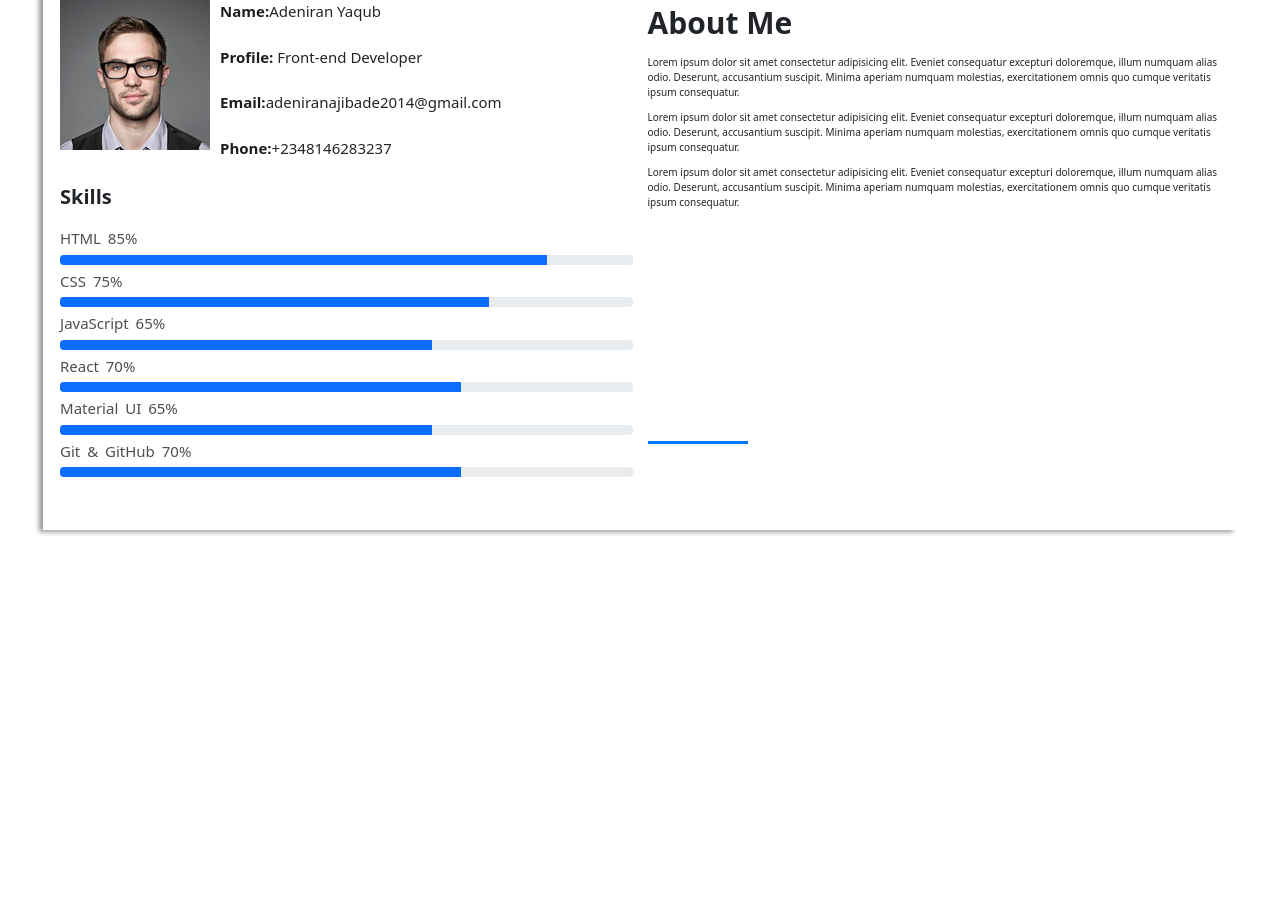
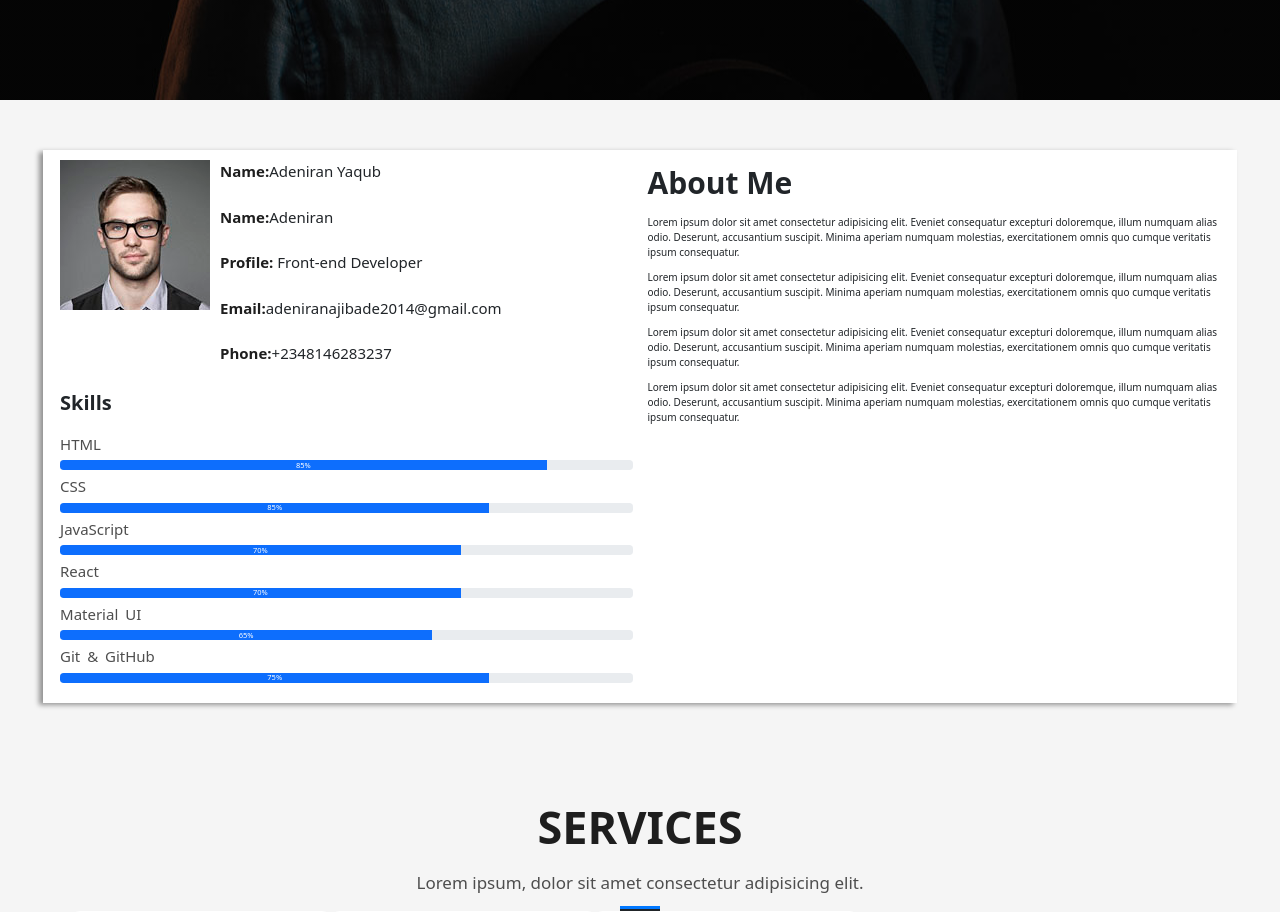
Before and after one commit to Yahckman1112/portfolio-site, a React (Create React App) app: page /about in a window 1280 px wide. Shown: the part 760-1672 px from the top of the page. Before the commit the page ends 1340 px from the top, so only its background shows below. Built offline with nearby package versions, Linux system fonts and the light colour scheme.

Commit message:
Finishing up about and started service page

```diff
--- a/src/App.js
+++ b/src/App.js
@@ -3,20 +3,23 @@ import { Route, Routes } from 'react-router-dom';
 import NavBar from './components/navBar/navBar';
 import Home from './pages/home/home';
 import About from './pages/about/about';
+import Service from './pages/services/service';
 function App() {
   return (
     <div className="App">
      <NavBar/>
+        <  Home />
+     <  About />
+     < Service/>
 
-
-
+{/*
       <Routes>
 
         <Route path='/about' exact element={<  About />}/>
         <Route path='/' exact element={<  Home />}/>
-      </Routes>
+      </Routes> */}
 
-     < About/>
+
     </div>
   );
 }
--- a/src/components/navBar/navBar.jsx
+++ b/src/components/navBar/navBar.jsx
@@ -17,7 +17,7 @@ import {
 import {AiOutlineMenuUnfold} from 'react-icons/ai'
 import { Link } from "react-router-dom";
 import styles from "./navBar.module.scss";
-function Example(args) {
+function Example({props}) {
   const [isOpen, setIsOpen] = useState(false);
 
   const toggle = () => setIsOpen(!isOpen);
@@ -31,7 +31,7 @@ function Example(args) {
             <Link className={styles.nav_link} to="/">
               Home
             </Link>
-            <Link className={styles.nav_link} to="/about">
+            <Link onClick={console.log('about') } className={styles.nav_link} to="/about">
               About
             </Link>
             <Link className={styles.nav_link} to="/services">
@@ -51,7 +51,7 @@ function Example(args) {
             <Collapse isOpen={isOpen} navbar>
               <Nav className= {`${styles.response_links} me-auto`} navbar >
                 <NavItem>
-                  <Link to='/' className={styles.response_link} >Home</Link>
+                  <Link  to='/' className={styles.response_link} >Home</Link>
                   <Link to='/about' className={styles.response_link} >About</Link>
                   <Link to='/services' className={styles.response_link} >Services</Link>
                   <Link to='/' className={styles.response_link} >Work</Link>
--- a/src/pages/about/about.jsx
+++ b/src/pages/about/about.jsx
@@ -2,6 +2,8 @@ import React from "react";
 import styles from "./about.module.scss";
 import img from "../../assets/img/myPics.jpg";
 import { Progress } from "reactstrap";
+
+import { abouts,skills,aboutMe } from './aboutme';
 function About(props) {
   return (
     <div className={styles.about}>
@@ -13,65 +15,33 @@ function About(props) {
             </div>
 
             <div className={styles.side1_text}>
+              {abouts.map(about=>(
               <p className={styles.side1_text_paras}>
-                <span className={styles.side1_text_para}>Name:</span>Adeniran
-                Yaqub
+                <span className={styles.side1_text_para}>{about.main}:</span>{about.Sub}
               </p>
-              <p className={styles.side1_text_paras}>
-                <span className={styles.side1_text_para}>Profile:</span>{" "}
-                Front-end Developer
-              </p>
-              <p className={styles.side1_text_paras}>
-                <span className={styles.side1_text_para}>Email:</span>
-                adeniranajibade2014@gmail.com
-              </p>
-              <p className={styles.side1_text_paras}>
-                <span className={styles.side1_text_para}>Phone:</span>
-                +2348146283237
-              </p>
+              ))}
             </div>
           </div>
+
           <div className={styles.skills}>
             <p className={styles.skill_para}>Skills</p>
-            <div>
-              <div className={styles.skills_label}>HTML 85%</div>{" "}
-              <Progress value={85} />
-              <div className={styles.skills_label}>CSS 75%</div>{" "}
-              <Progress value={75} />
-              <div className={styles.skills_label}>JavaScript 65%</div>{" "}
-              <Progress value={65} />
-              <div className={styles.skills_label}>React 70%</div>{" "}
-              <Progress value={70} />
-              <div className={styles.skills_label}>Material UI 65%</div>{" "}
-              <Progress value={65} />
-              <div className={styles.skills_label}>Git & GitHub 70%</div>{" "}
-              <Progress value={70} />
-            </div>
+              {skills.map(skill=>(
+                <div>
+                  <div className={styles.skills_label}>{skill.skill}</div>
+                  <Progress value={skill.value} >{skill.label}</Progress>
+                </div>
+              ))}
           </div>
         </div>
+
         <div className="col-12 col-lg-6 col-md-6">
           <p className={styles.about_side}>About Me</p>
+          {aboutMe.map((about,i)=>(
+
           <p className={styles.about_side_para_para}>
-            {" "}
-            Lorem ipsum dolor sit amet consectetur adipisicing elit. Eveniet
-            consequatur excepturi doloremque, illum numquam alias odio.
-            Deserunt, accusantium suscipit. Minima aperiam numquam molestias,
-            exercitationem omnis quo cumque veritatis ipsum consequatur.
+            {about.text}
           </p>
-          <p className={styles.about_side_para_para}>
-            {" "}
-            Lorem ipsum dolor sit amet consectetur adipisicing elit. Eveniet
-            consequatur excepturi doloremque, illum numquam alias odio.
-            Deserunt, accusantium suscipit. Minima aperiam numquam molestias,
-            exercitationem omnis quo cumque veritatis ipsum consequatur.
-          </p>
-          <p className={styles.about_side_para_para}>
-            {" "}
-            Lorem ipsum dolor sit amet consectetur adipisicing elit. Eveniet
-            consequatur excepturi doloremque, illum numquam alias odio.
-            Deserunt, accusantium suscipit. Minima aperiam numquam molestias,
-            exercitationem omnis quo cumque veritatis ipsum consequatur.
-          </p>
+          ))}
         </div>
       </div>
     </div>
--- a/src/pages/about/about.module.scss
+++ b/src/pages/about/about.module.scss
@@ -2,14 +2,16 @@
 
 
 .about{
-    height:80vh;
+    height:auto;
+    width: 100%;
     padding: 5rem;
-    background-color: rgba(255, 255, 255, 0.767);
+    background-color:  #f5f5f5;
+
 
     @include reponsive(tab){
         padding: 2rem;
         height: auto;
-        width: auto;
+
     }
 }
 
@@ -91,26 +93,26 @@ side1_text{
     }
 }
 
-.about_side::before{
-    content: "";
-    position: absolute;
-    height: 3px;
-    top: 120rem;
-    background-color: #0078ff;
-    width: 100px;
-    bottom: -12px;
+// .about_side::before{
+//     content: "";
+//     position: absolute;
+//     height: 3px;
+//     top: 120rem;
+//     background-color: #0078ff;
+//     width: 100px;
+//     bottom: -12px;
 
-    @include reponsive(phone){
-        top: 162.5rem;
-        width: 63px;
+//     @include reponsive(phone){
+//         top: 162.5rem;
+//         width: 63px;
 
-    }
-    @include reponsive(tab){
-        top: 115.9rem;
-        width: 63px;
+//     }
+//     @include reponsive(tab){
+//         top: 115.9rem;
+//         width: 63px;
 
-    }
-}
+//     }
+// }
 
 .about_side_para{
     font-size: 1.2rem;
@@ -125,3 +127,7 @@ side1_text{
 
     }
 }
+
+.skills{
+    padding-bottom: 10px;
+ }
--- /dev/null
+++ b/src/pages/about/aboutme.js
@@ -0,0 +1,82 @@
+export const abouts=[
+    {
+      main:'Name',
+      Sub:'Adeniran Yaqub',
+    },
+    {
+      main:'Name',
+      Sub:'Adeniran',
+    },
+    {
+      main:'Profile',
+      Sub:' Front-end Developer',
+    },
+    {
+      main:'Email',
+      Sub:'adeniranajibade2014@gmail.com',
+    },
+    {
+      main:'Phone',
+      Sub:'+2348146283237',
+    },
+  ]
+
+  export const skills=[
+    {
+      skill:'HTML ',
+      value: 85,
+      label: '85%',
+    },
+    {
+      skill:'CSS ',
+      value: 75,
+      label: '85%',
+    },
+    {
+      skill:'JavaScript',
+      value: 70,
+      label: '70%',
+    },
+    {
+      skill:'React',
+      value: 70,
+      label: '70%',
+    },
+    {
+      skill:'Material UI',
+      value: 65,
+      label: '65%',
+    },
+    {
+      skill:'Git & GitHub',
+      value: 75,
+      label: '75%',
+    },
+  ]
+
+  export const aboutMe=[
+    {
+        text: `Lorem ipsum dolor sit amet consectetur adipisicing elit. Eveniet
+        consequatur excepturi doloremque, illum numquam alias odio.
+        Deserunt, accusantium suscipit. Minima aperiam numquam molestias,
+        exercitationem omnis quo cumque veritatis ipsum consequatur.`
+    },
+    {
+        text: `Lorem ipsum dolor sit amet consectetur adipisicing elit. Eveniet
+        consequatur excepturi doloremque, illum numquam alias odio.
+        Deserunt, accusantium suscipit. Minima aperiam numquam molestias,
+        exercitationem omnis quo cumque veritatis ipsum consequatur.`
+    },
+    {
+        text: `Lorem ipsum dolor sit amet consectetur adipisicing elit. Eveniet
+        consequatur excepturi doloremque, illum numquam alias odio.
+        Deserunt, accusantium suscipit. Minima aperiam numquam molestias,
+        exercitationem omnis quo cumque veritatis ipsum consequatur.`
+    },
+    {
+        text: `Lorem ipsum dolor sit amet consectetur adipisicing elit. Eveniet
+        consequatur excepturi doloremque, illum numquam alias odio.
+        Deserunt, accusantium suscipit. Minima aperiam numquam molestias,
+        exercitationem omnis quo cumque veritatis ipsum consequatur.`
+    },
+]
--- a/src/pages/home/home.module.scss
+++ b/src/pages/home/home.module.scss
@@ -9,10 +9,11 @@
 
     @include reponsive(tab){
         background-position: center;
+
     }
 }
 .texts{
-    padding-top: 40%;
+    padding-top: 15%;
     @include reponsive(tab){
         padding-top: 50%;
     }
@@ -21,7 +22,7 @@
     }
 }
 .para1{
-    font-size: 4.5rem;
+    font-size: 5rem;
     font-weight: 600;
 
     @include reponsive(tab){
--- /dev/null
+++ b/src/pages/services/service.jsx
@@ -0,0 +1,29 @@
+import React from 'react';
+import {TbWorld} from 'react-icons/tb'
+import styles from './service.module.scss'
+function Service(props) {
+    return (
+        <div className={styles.service}>
+            <div className="container">
+                <div className="text-center">
+                    <p className={styles.para1}>Services</p>
+                    <p className={styles.para2}>Lorem ipsum, dolor sit amet consectetur adipisicing elit.</p>
+                    <div className={styles.line}></div>
+                </div>
+
+                <div className={`${styles.row} row`}>
+                    <div className={` ${styles.card} col-12 col-lg-4`}>
+                        <div className={styles.logo}> < TbWorld size={50}/> </div>
+                    </div>
+                    <div className={` ${styles.card} col-12 col-lg-4`}>2</div>
+                    <div className={` ${styles.card} col-12 col-lg-4`}>3</div>
+                </div>
+
+
+            </div>
+
+        </div>
+    );
+}
+
+export default Service;
--- /dev/null
+++ b/src/pages/services/service.module.scss
@@ -0,0 +1,46 @@
+.service{
+    background-color:  #f5f5f5;
+    padding: 4rem;
+    height: auto;
+}
+
+.para1{
+    text-transform: uppercase;
+    font-size: 4.5rem;
+    font-weight: 700;
+    color: #1e1e1e
+
+}
+.para2{
+    color: #4e4e4e;
+    font-size: 1.7rem;
+
+}
+
+.line{
+    border-bottom: 2px solid ;
+    width: 40px;
+    height: 5px;
+    background-color: #0078ff;
+    margin:30% auto ;
+    margin-top: 0px;
+    margin-bottom: 0px;
+}
+
+.row{
+    width: 70%;
+    height: auto;
+    padding: 30% auto;
+}
+
+.card{
+    width: 33.3%;
+    height: 70%;
+    border-radius: 10px;
+    background-color: white;
+    display: flex;
+}
+
+.logo{
+  justify-content: center;
+}
```
